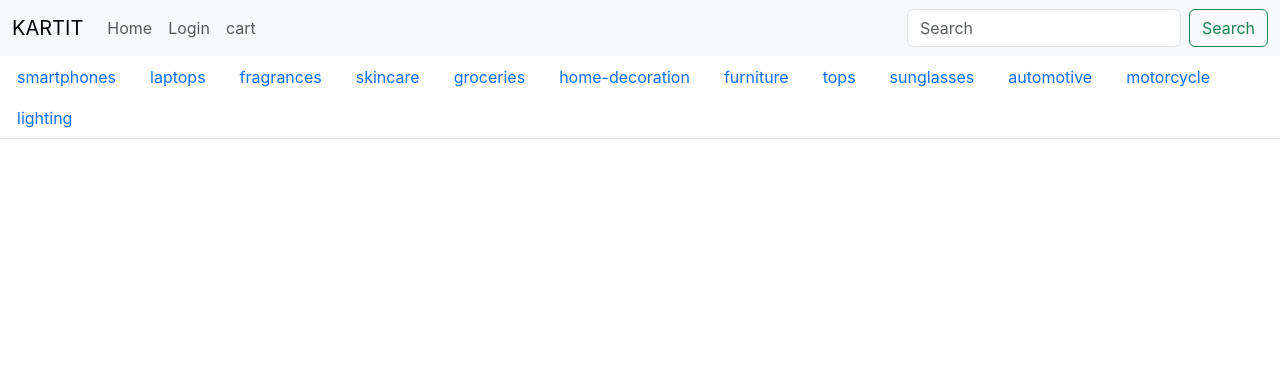
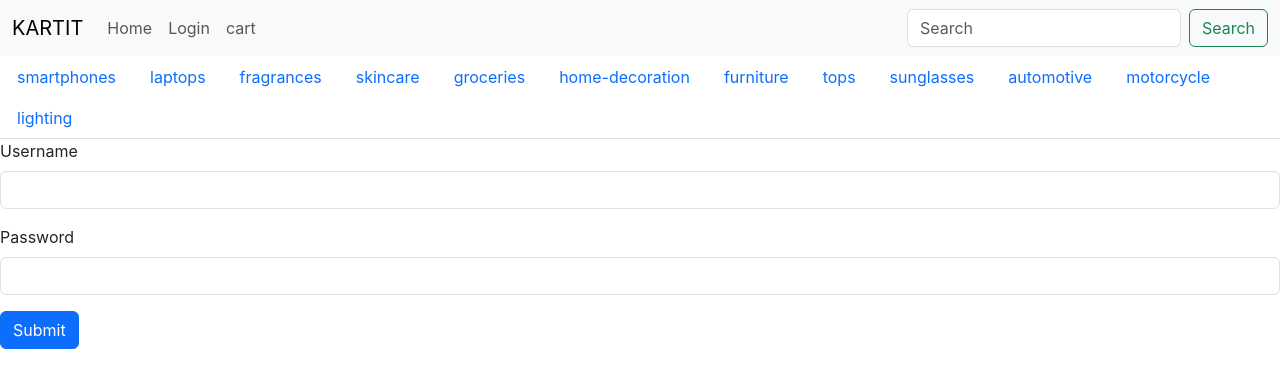
Before and after one commit to swaraj-skipper/kartit, a React (Create React App) app: page /login in a window 1280 px wide. Shown: the top 388 px of the page. Built offline with nearby package versions, Linux system fonts and the light colour scheme.

Commit message:
searchViaAPI
next time or better karna hai

```diff
--- a/src/App.js
+++ b/src/App.js
@@ -3,6 +3,8 @@ import CategoriesNav from './components/CategoriesNav';
 import Navbar from './components/Navbar';
 import Category from './components/Category';
 import Cart from './components/Cart';
+import Search from './components/Search';
+import Login from './components/Login';
 
 import {
   BrowserRouter as Router,
@@ -32,6 +34,8 @@ function App() {
             <Route exact path="/motorcycle" element={<Category type={"/category/motorcycle"} />} />
             <Route exact path="/lighting" element={<Category type={"/category/lighting"} />} />
             <Route exact path="/cart" element={<Cart />} />
+            <Route exact path="/search" element={<Search />} />
+            <Route exact path="/login" element={<Login />} />
           </Routes>
         </Router>
       </CartState>
--- a/src/components/Cart.js
+++ b/src/components/Cart.js
@@ -21,7 +21,6 @@ export default function Cart() {
                         return (
                             <tbody key={elem.thumbnail}>
                                 <CartItem thumbnail={elem.thumbnail} title={elem.title} price={elem.price} quantity={elem.quantity} />
-
                             </tbody>
                         )
                     })
--- a/src/components/Items.js
+++ b/src/components/Items.js
@@ -19,7 +19,7 @@ export default function Items(props) {
 
         const newList = [...prop.cartlist, item];
         prop.setCartlist(newList);
-        console.log(newList);
+        // console.log(newList);
         // console.log(prop.cartlist[0])
     }
 
--- /dev/null
+++ b/src/components/Login.js
@@ -0,0 +1,23 @@
+import React from 'react'
+
+export default function Login() {
+    const authenticate = (e) =>{
+        e.preventDefault();
+    }
+
+    return (
+        <div>
+            <form>
+                <div className="mb-3">
+                    <label htmlFor="userName" className="form-label">Username</label>
+                    <input type="text" className="form-control" id="userName" aria-describedby="emailHelp"/>
+                </div>
+                <div className="mb-3">
+                    <label htmlFor="exampleInputPassword1" className="form-label">Password</label>
+                    <input type="password" className="form-control" id="exampleInputPassword1"/>
+                </div>
+                <button type="submit" className="btn btn-primary" onClick={authenticate}>Submit</button>
+            </form>
+        </div>
+    )
+}
--- a/src/components/Navbar.js
+++ b/src/components/Navbar.js
@@ -1,7 +1,20 @@
-import React from 'react'
+import React, { useState } from 'react'
 import { Link } from "react-router-dom";
 
 export default function Navbar() {
+    const [item, setItem] = useState([]);
+    const [text, setText] = useState();
+    const searchItem = () => {
+        fetch(`https://dummyjson.com/products/search?q=${text}`)
+            .then(res => res.json())
+            .then(res=> console.log(res));
+    }
+
+    const searchText = (e) =>{
+        e.preventDefault();
+        setText(e.target.value)
+    }
+
     return (
         <>
             <nav className="navbar navbar-expand-lg bg-body-tertiary">
@@ -19,15 +32,19 @@ export default function Navbar() {
                                 <Link className="nav-link" aria-current="page" to="/">Home</Link>
                             </li>
                             <li className="nav-item">
-                                <Link className="nav-link" to="/Login">Login</Link>
+                                <Link className="nav-link" to="/login">Login</Link>
                             </li>
                             <li className="nav-item">
                                 <Link className="nav-link" to="/cart">cart</Link>
                             </li>
                         </ul>
-                        <form className="d-flex" role="search">
+                        {/* <form className="d-flex" role="search">
                             <input className="form-control me-2" type="search" placeholder="Search" aria-label="Search" />
-                            <button className="btn btn-outline-success" type="submit">Search</button>
+                            <button className="btn btn-outline-success" onClick={searchItem}>Search</button>
+                        </form> */}
+                        <form className="d-flex">
+                            <input className="form-control me-2" onChange={searchText} placeholder="Search"/>
+                            <Link to='/search' className="btn btn-outline-success" onClick={searchItem}>Search</Link>
                         </form>
                     </div>
                 </div>
--- /dev/null
+++ b/src/components/Search.js
@@ -0,0 +1,9 @@
+import React from 'react'
+
+export default function Search() {
+  return (
+    <div>
+      seach it is
+    </div>
+  )
+}
```
Also changed, not shown: src/components/Category.js (line endings or trailing spaces).
